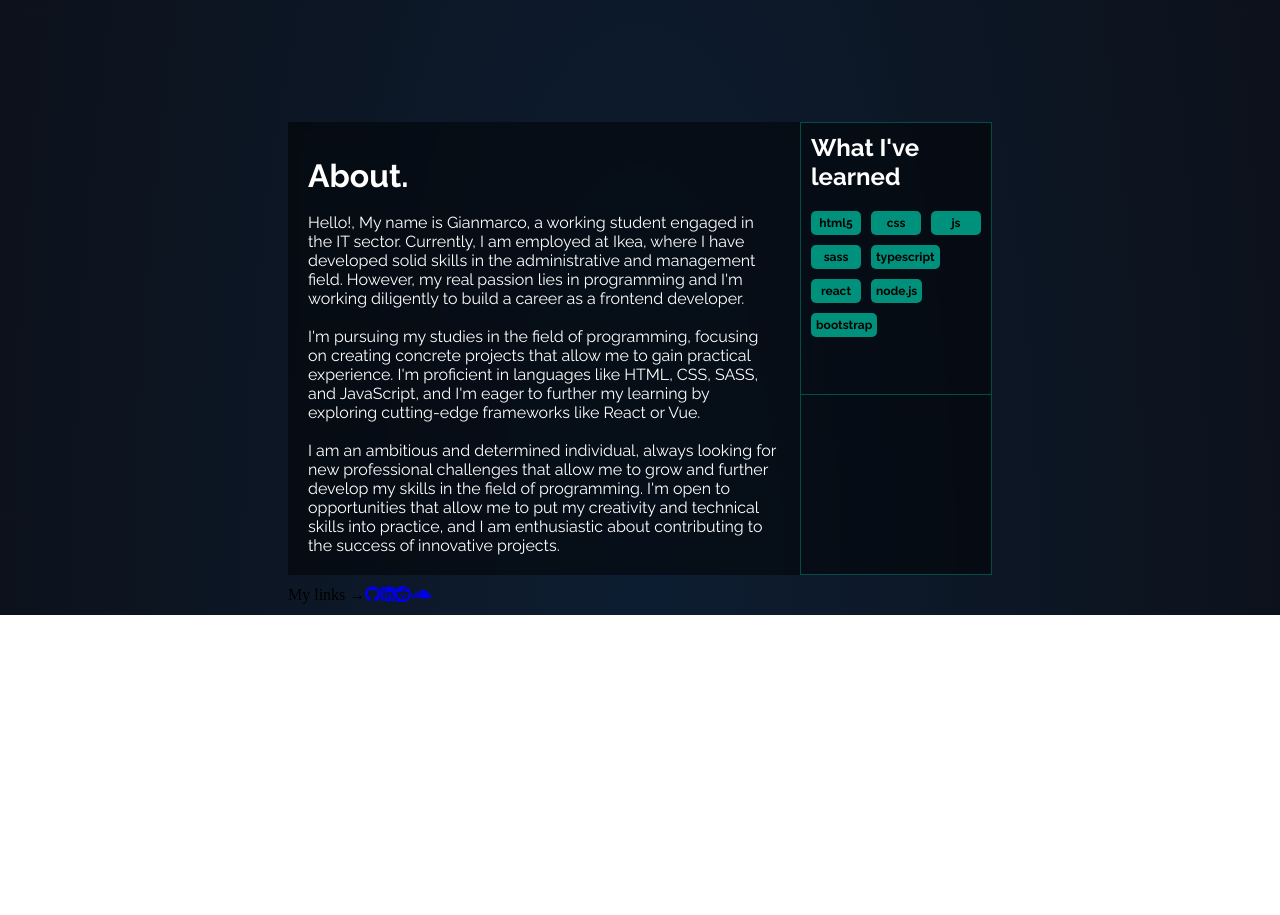
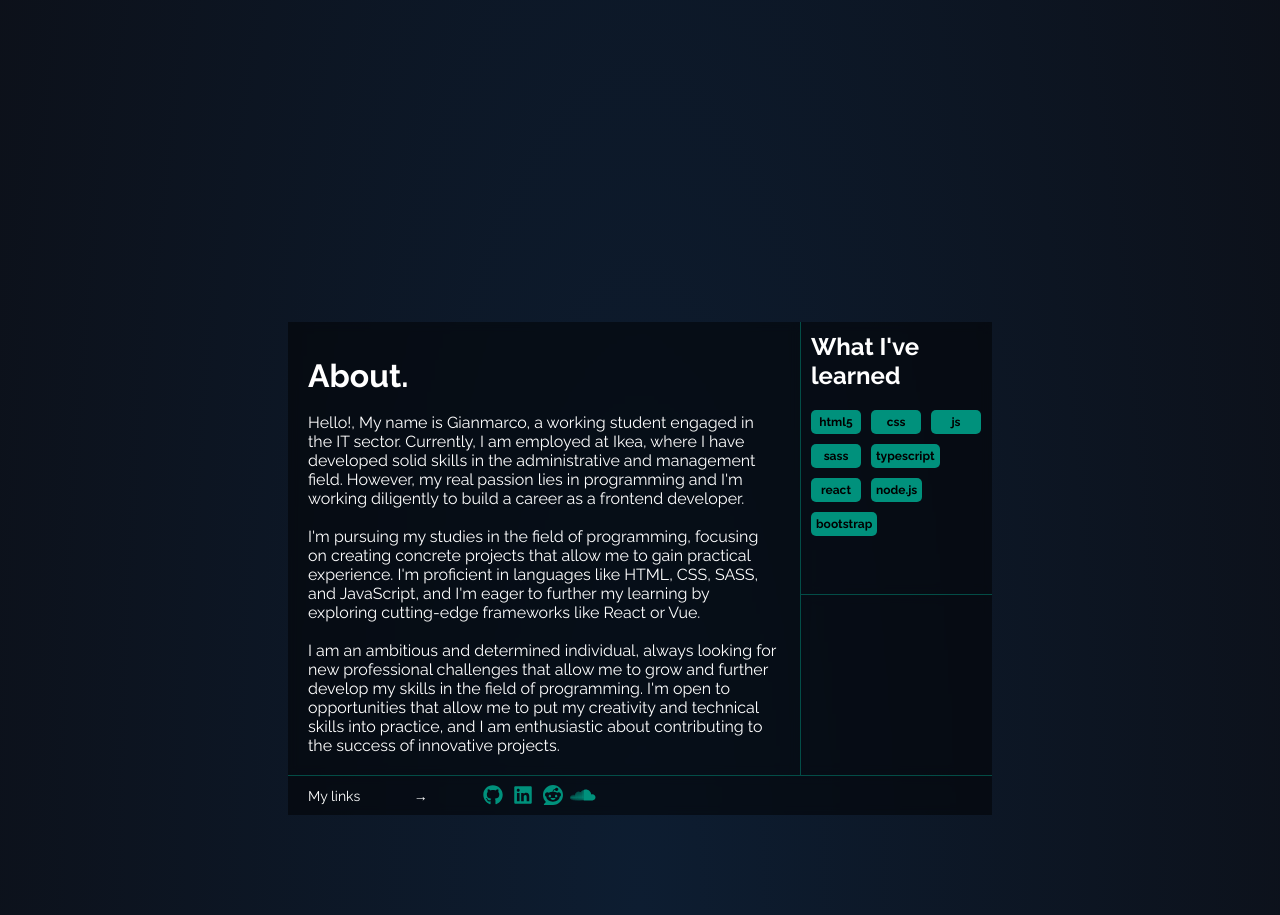
Before and after one commit to Jim2510/NewPortfolio, a React (Vite) app: page / in a window 1280 px wide. Shown: the part 1260-2175 px from the top of the page. Before the commit the page ends 1875 px from the top, so only its background shows below. Built offline with nearby package versions, Linux system fonts and the light colour scheme.

Commit message:
Aggiunta stile barra link personali

```diff
--- a/src/components/Home/comp/About.tsx
+++ b/src/components/Home/comp/About.tsx
@@ -105,18 +105,18 @@ export default function About() {
         </div>
       </div>
       <div className="links-about">
-          <p>My links → </p>
-          <a href="https://github.com/Jim2510">
-            <FontAwesomeIcon icon={faGithub} />
+          <p>My links    <span>→</span>     </p>
+          <a target="blank" href="https://github.com/Jim2510">
+            <FontAwesomeIcon className="ico" icon={faGithub} />
           </a>
-          <a href="YOUR_LINKEDIN_PROFILE_URL">
-            <FontAwesomeIcon icon={faLinkedin} />
+          <a target="blank" href="https://www.linkedin.com/in/gianmarco-guglielmino-4803a1221/">
+            <FontAwesomeIcon className="ico" icon={faLinkedin} />
           </a>
-          <a href="YOUR_REDDIT_PROFILE_URL">
-            <FontAwesomeIcon icon={faReddit} />
+          <a target="blank" href="https://www.reddit.com/?onetap_auto=true">
+            <FontAwesomeIcon className="ico" icon={faReddit} />
           </a>
-          <a href="YOUR_SOUNDCLOUD_PROFILE_URL">
-            <FontAwesomeIcon icon={faSoundcloud} />
+          <a target="blank" href="https://soundcloud.com/guglielmino2510">
+            <FontAwesomeIcon className="ico" icon={faSoundcloud} />
           </a>
         </div>
     </>
--- a/src/components/Home/comp/about.css
+++ b/src/components/Home/comp/about.css
@@ -27,6 +27,7 @@
 .master-container {
     display: flex;
     justify-content: center;
+    margin-top: 200px;
 
 }
 
@@ -47,6 +48,8 @@
     border: solid 1px #00917b7d;
     border-bottom: none;
     color:#fff;
+    border-top: none;
+    border-right: none;
 }
 
 .container1 h2 {
@@ -64,6 +67,8 @@
     background-color: #0000007c;
     backdrop-filter: blur(5px);
     border: solid 1px #00917b7d;
+    border-bottom: none;
+    border-right: none;
 }
 
 .subcontainer-skills {
@@ -89,7 +94,28 @@
     height: 40px;
     align-items: center;
     width: 55%;
+    background-color: #0000007c;
+    border-top: solid 1px #00917b7d;
+    font-family: 'Raleway', Arial, sans-serif;
+    color: #fff;
+    font-size: 14px;
+    padding-left: 20px;
+    margin-bottom: 100px;
+    backdrop-filter: blur(5px);
 }
+
+.links-about span {
+    margin-left: 50px;
+    margin-right: 50px;
+}
+
+.ico {
+    width: 30px;
+    height: 20px;
+    color: #00917c;
+}
+
+
 
 @media (max-width: 600px) {
 
```
